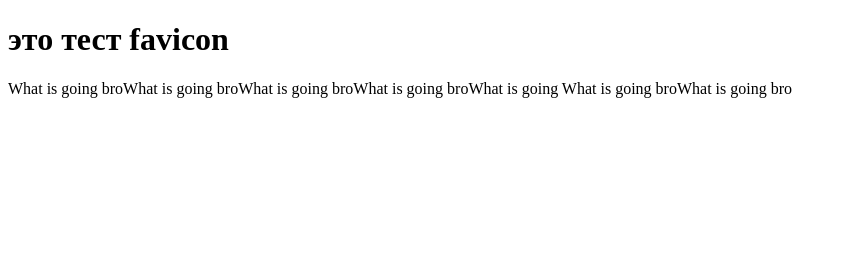
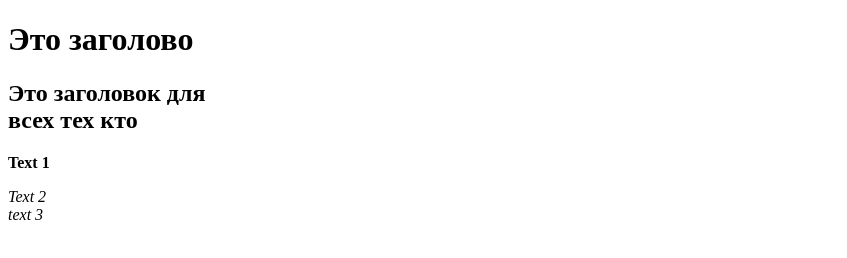
Before and after one commit to Egor1515/Egor1515, a plain HTML site: page index.html in a window 1280 px wide. Shown: the whole page, without its empty margins (0-847 px from the left). Drawn offline with Linux system fonts and the light colour scheme.

Commit message:
Update index.html

```diff
--- a/index.html
+++ b/index.html
@@ -4,13 +4,13 @@
     <meta charset="UTF-8">
     <meta http-equiv="X-UA-Compatible" content="IE=edge">
     <meta name="viewport" content="width=device-width, initial-scale=1.0">
-    <title>Hello world</title>
-    <link rel="shortcut icon" href="/images/favicon.ico" type="image/x-icon">
-    <h1> это тест favicon </h1>
-    <p> What is going broWhat is going broWhat is going broWhat is going broWhat is going
-        What is going broWhat is going bro
-    </p>
+    <title>Hello
+    </title>
 </head>
 <body>
+    <h1>Это заголово</h1>
+    <h2> <b>Это заголовок для</b> <br> всех тех кто</h2>
+    <p> <b>Text 1</b></p>
+    <p><em> Text 2 <br> text 3</em></p>
 </body>
 </html>
```
